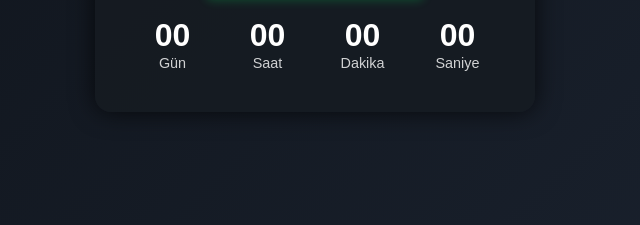
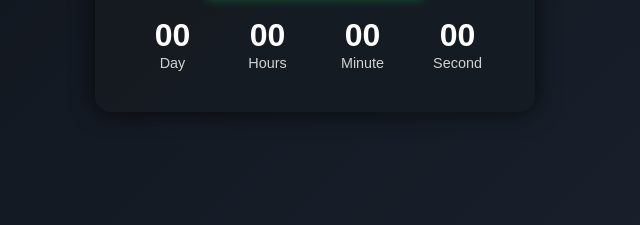
Before and after one commit to omerozdemir7/goit-js-hw-10, a website: page dist/01-timer.html in a window 1280 px wide. Shown: the part 461-686 px from the top of the page, 325-965 px from the left. Drawn offline with Linux system fonts and the light colour scheme.

Commit message:
'Deploy'

```diff
--- a/dist/01-timer.html
+++ b/dist/01-timer.html
@@ -27,19 +27,19 @@
       <div class="timer">
         <div class="time-box">
           <span class="value" data-days>00</span>
-          <span class="label">Gün</span>
+          <span class="label">Day</span>
         </div>
         <div class="time-box">
           <span class="value" data-hours>00</span>
-          <span class="label">Saat</span>
+          <span class="label">Hours</span>
         </div>
         <div class="time-box">
           <span class="value" data-minutes>00</span>
-          <span class="label">Dakika</span>
+          <span class="label">Minute</span>
         </div>
         <div class="time-box">
           <span class="value" data-seconds>00</span>
-          <span class="label">Saniye</span>
+          <span class="label">Second</span>
         </div>
       </div>
     </div>
```
Also changed, not shown: dist/index.html (+1 -1 lines), dist/assets/10-BX4qXPWJ.png (added).
